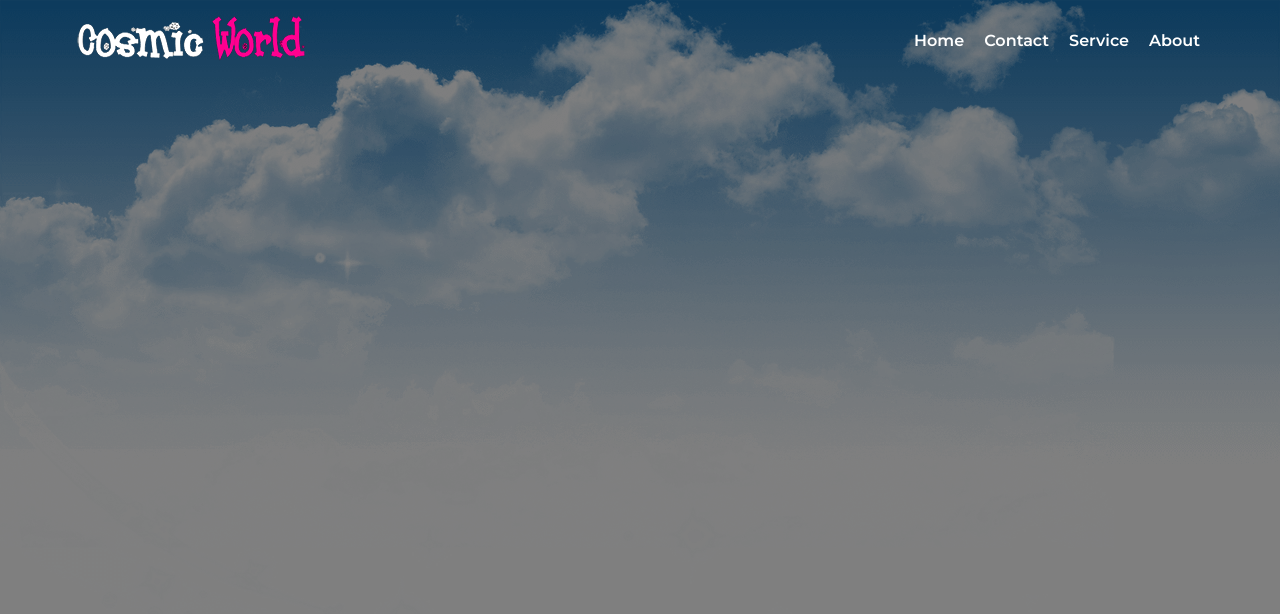
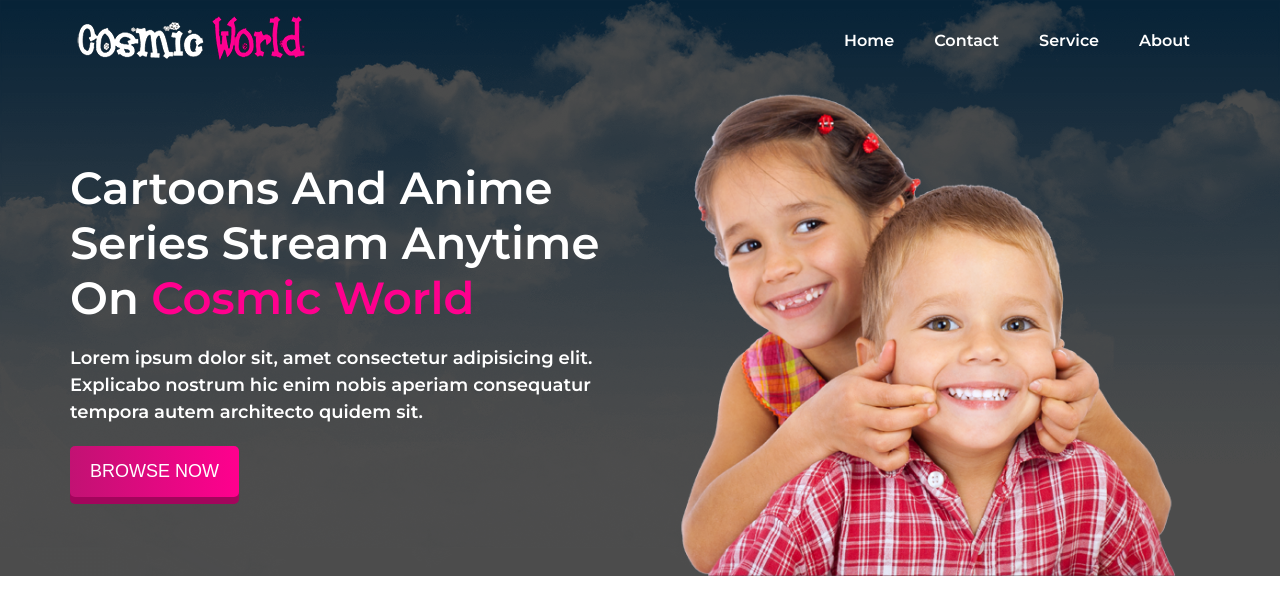
Before and after one commit to faiz8411/responsive_cosmic, a plain HTML site: page index.html in a window 1280 px wide. Drawn offline with Linux system fonts and the light colour scheme.

Commit message:
3d button

```diff
--- a/css/style.css
+++ b/css/style.css
@@ -14,11 +14,10 @@ body {
   font-family: "Montserrat", sans-serif;
 }
 header {
-  height: 100vh;
   background-image: url("../images/cloud.png");
   background-repeat: no-repeat;
   background-size: cover;
-  background-color: rgba(0, 0, 0, 0.5);
+  background-color: rgba(0, 0, 0, 0.7);
   background-blend-mode: overlay;
 }
 nav {
@@ -37,4 +36,55 @@ nav {
 .navigation li a {
   text-decoration: none;
   color: white;
+  font-weight: 600;
+  padding: 15px 10px;
 }
+.banner {
+  height: calc(100vh-80px);
+  display: grid;
+  grid-template-columns: 1fr 1fr;
+}
+.left-banner {
+  display: flex;
+  flex-direction: column;
+  justify-content: center;
+  align-items: flex-start;
+}
+.highlight-Color {
+  font-weight: bold;
+  color: #ff008e;
+}
+.left-banner h1 {
+  color: #ffff;
+  font-size: 45px;
+}
+.left-banner p {
+  color: #ffff;
+  font-size: 18px;
+  line-height: 1.5;
+  margin: 20px 0px;
+}
+.right-banner img {
+  display: flex;
+  justify-content: center;
+  align-items: flex-end;
+  width: 100%;
+}
+.primary-button {
+  outline: 0;
+  border: 0;
+  padding: 15px 20px;
+  background-image: linear-gradient(90deg, #c21273, #ff008e);
+  color: #fff;
+  text-transform: uppercase;
+  border-radius: 5px;
+  font-size: 18px;
+  cursor: pointer;
+  box-shadow: 0 7px 0 #a3055c;
+  position: relative;
+  top: 0;
+}
+.primary-button:active {
+  top: 5px;
+  box-shadow: 0 2px 0#a3055c;
+}
--- a/index.html
+++ b/index.html
@@ -21,6 +21,18 @@
           <li><a href="">About</a></li>
         </ul>
       </nav>
+      <section class="container">
+        <div class="banner">
+          <div class="left-banner">
+            <h1>Cartoons And Anime Series Stream Anytime On <span class="highlight-Color">Cosmic World</span></h1>
+            <p>Lorem ipsum dolor sit, amet consectetur adipisicing elit. Explicabo nostrum hic enim nobis aperiam consequatur tempora autem architecto quidem sit.</p>
+            <button class="primary-button">Browse Now</button>
+          </div>
+          <div class="right-banner">
+            <img src="./images/about.png" alt="" />
+          </div>
+        </div>
+      </section>
     </header>
   </body>
 </html>
```
